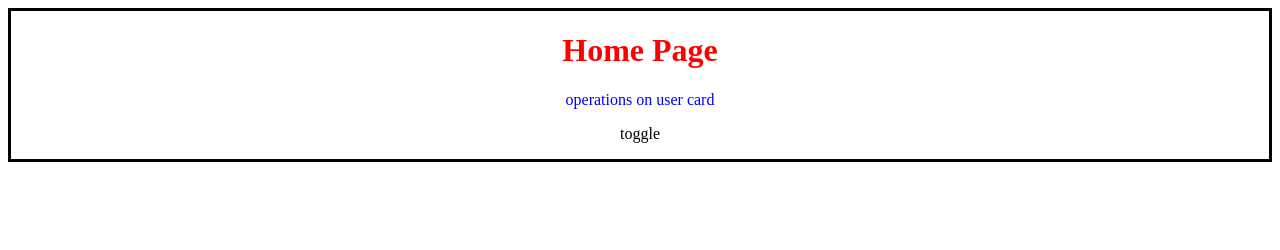
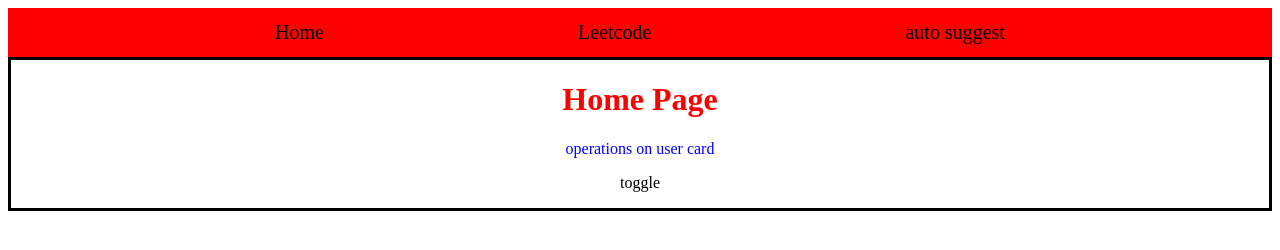
Before and after one commit to Deekshita2327/auto-Connect, a plain HTML site: page frontend/index.html in a window 1280 px wide. Drawn offline with Linux system fonts and the light colour scheme.

Commit message:
initial commit

```diff
--- a/frontend/index.css
+++ b/frontend/index.css
@@ -9,7 +9,26 @@ h1 {
 #home:hover{
     background-color: burlywood;
 }
+#nav{
+    border:3px solid red;
+    padding: 10px;
+    display:flex;
+    flex-direction: row;
+    justify-content: space-evenly;
+    align-items: center;
+    background-color: red;
+}
+#nav a{
+    font-size: 20px;
+    text-decoration: none;
+    color:black;
+}
+#nav a:hover{
 
+    text-decoration: underline;
+    color:aqua;
+    margin:0px 5px;
+}
 #p1{
     color:blue;
 }
--- a/frontend/index.html
+++ b/frontend/index.html
@@ -7,6 +7,11 @@
   <link rel="stylesheet" href="index.css">
 </head>
 <body>
+  <div id="nav">
+      <a href="/"> Home</a>
+      <a href="https://github.com/Deekshita2327/auto-Connect/blob/main/frontend/index.css">Leetcode</a>
+      <a href="./pages/auto-suggest.html">auto suggest</a>
+  </div>
   <div id="home">
   <h1>Home Page</h1>
   <p id="p1">operations on user card</p>
```
Also changed, not shown: frontend/pages/auto-suggest.html (added, +11 -0 lines).
